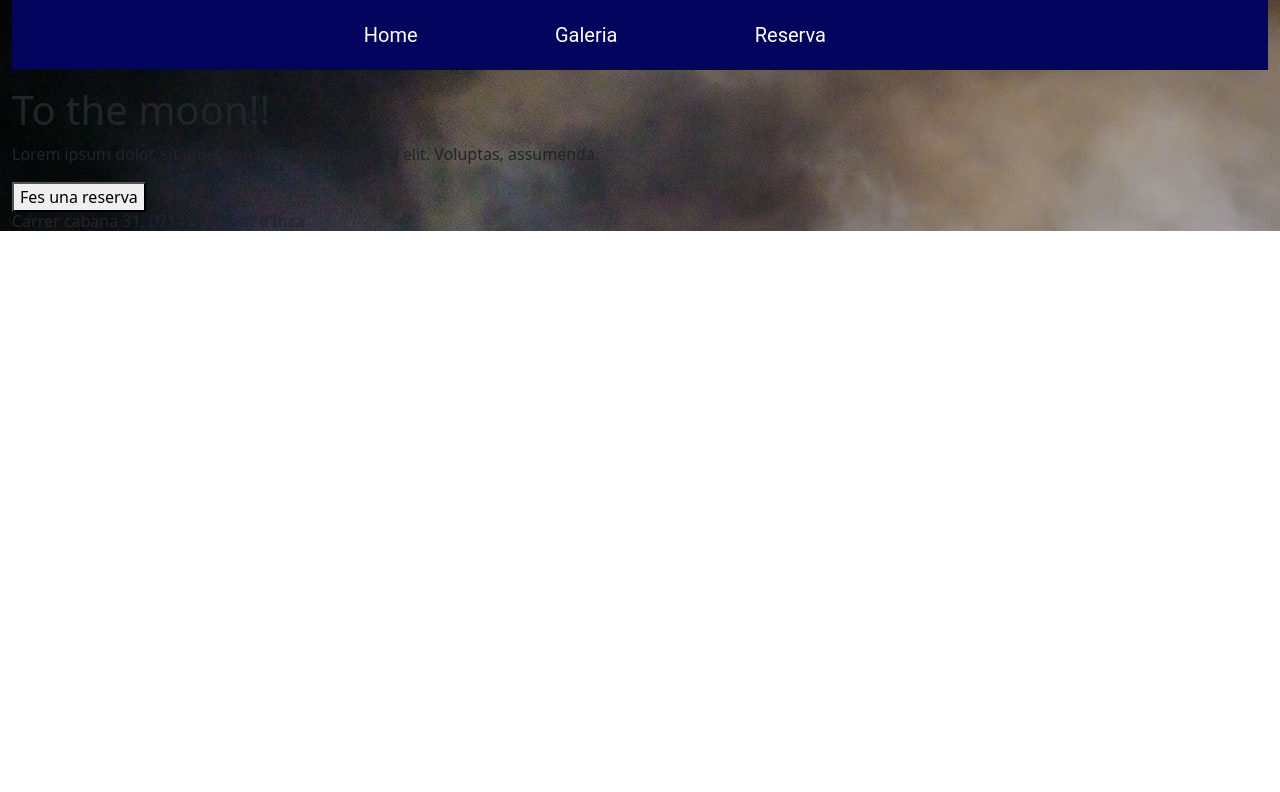
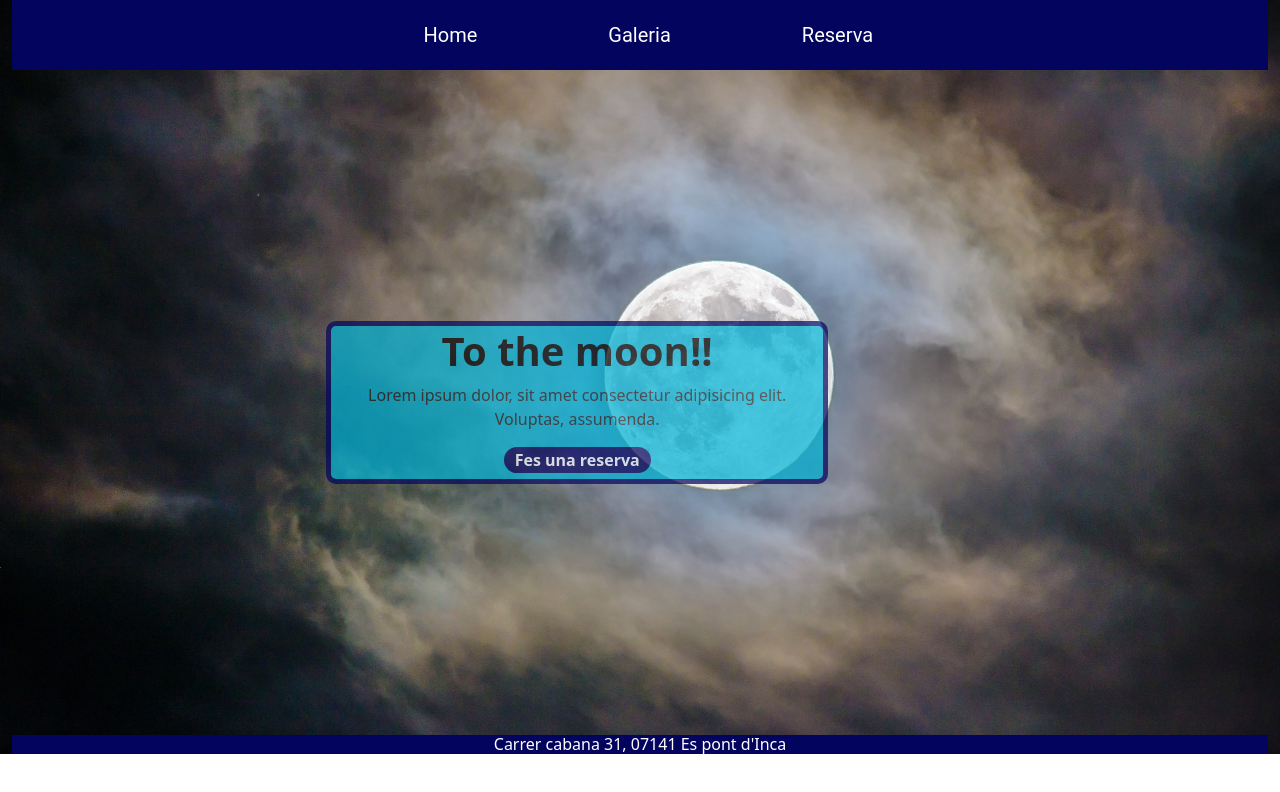
Before and after one commit to Jmtr5/aplicacions-web-exam, a plain HTML site: page index.html in a window 1280 px wide. Drawn offline with nearby package versions, Linux system fonts and the light colour scheme; files that its build step writes are made by us from their sources.

Commit message:
Update style.css

```diff
--- a/css /style.css
+++ b/css /style.css
@@ -1,13 +1,17 @@
-.section.continer-fluid.{
-    padding: 0%;
+body{
+    height: 90vw;
+    height: 85%;
 }
 
+header{
+    height: 25%;
+}
 
 nav {
-
+    width: 100%;
     font-family: 'Roboto', sans-serif;
     background-color: #03045e;
-    padding-left: 20%;
+    padding-left: 25%;
   }
 
   nav ul {
@@ -37,6 +41,80 @@ nav ul li a {
     color: #fff;
   }
 
+img{
+    margin: 0%;
+    margin-left: 10%;
+    margin-top: 5%;
+    width: 80%;
+    padding-left: 10px;
+}
+
 .background1{
-    background: url('/img/moon.jpg');
+    background: url(/img/moon.jpg);
+    background-repeat: no-repeat;
+    background-size: cover;
 }
+
+.home_rectangle{
+    margin-top: 20%;
+    margin-left: 25%;
+    justify-content: center;
+    padding: 1px;
+    background-color: #00b4d8;
+    opacity: 0.7;
+    width: 40%;
+    height: 100%;
+    border: 5px solid #03045e;
+    border-radius: 10px;
+    text-align: center;
+
+}
+
+footer{
+    margin-top: 20%;
+    height: 100%;
+    background-color: #03045e;
+    color: #fff;
+    text-align: center;
+}
+
+#moon{
+    font-weight: 600;
+    color: #000;
+}
+
+#button_home{
+    font-weight: 600;
+    border: 0;
+    margin-bottom: 1%;
+    width: 30%;
+    height: 100%;
+    border-radius: 20px;
+    background-color: #03045e;
+    color: #fff;
+}
+
+.reserva_rectangle{
+    margin-top: 20%;
+    margin-left: 5%;
+    justify-content: center;
+    padding: 1px;
+    background-color: #00b4d8;
+    opacity: 0.7;
+    width: 40%;
+    height: 100%;
+    border: 5px solid #03045e;
+    border-radius: 10px;
+    text-align: center;
+}
+
+.reserva_button{
+    border: 3px solid #03045e;
+    width: 30%;
+    border-radius: 20px;
+    background-color: #00b4d8;
+}
+
+form.reserva{
+    border-radius: 10px;
+}
```
